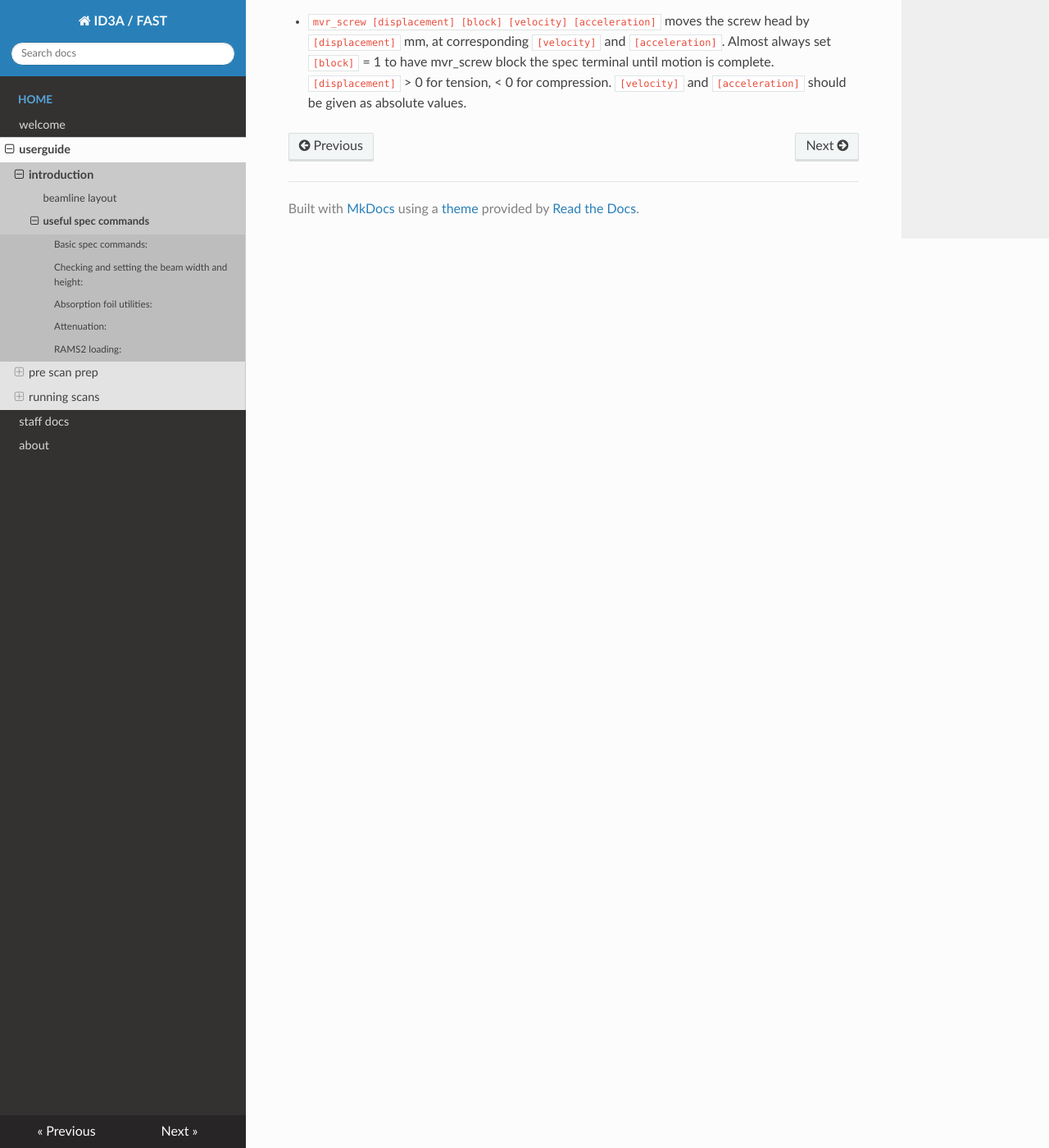
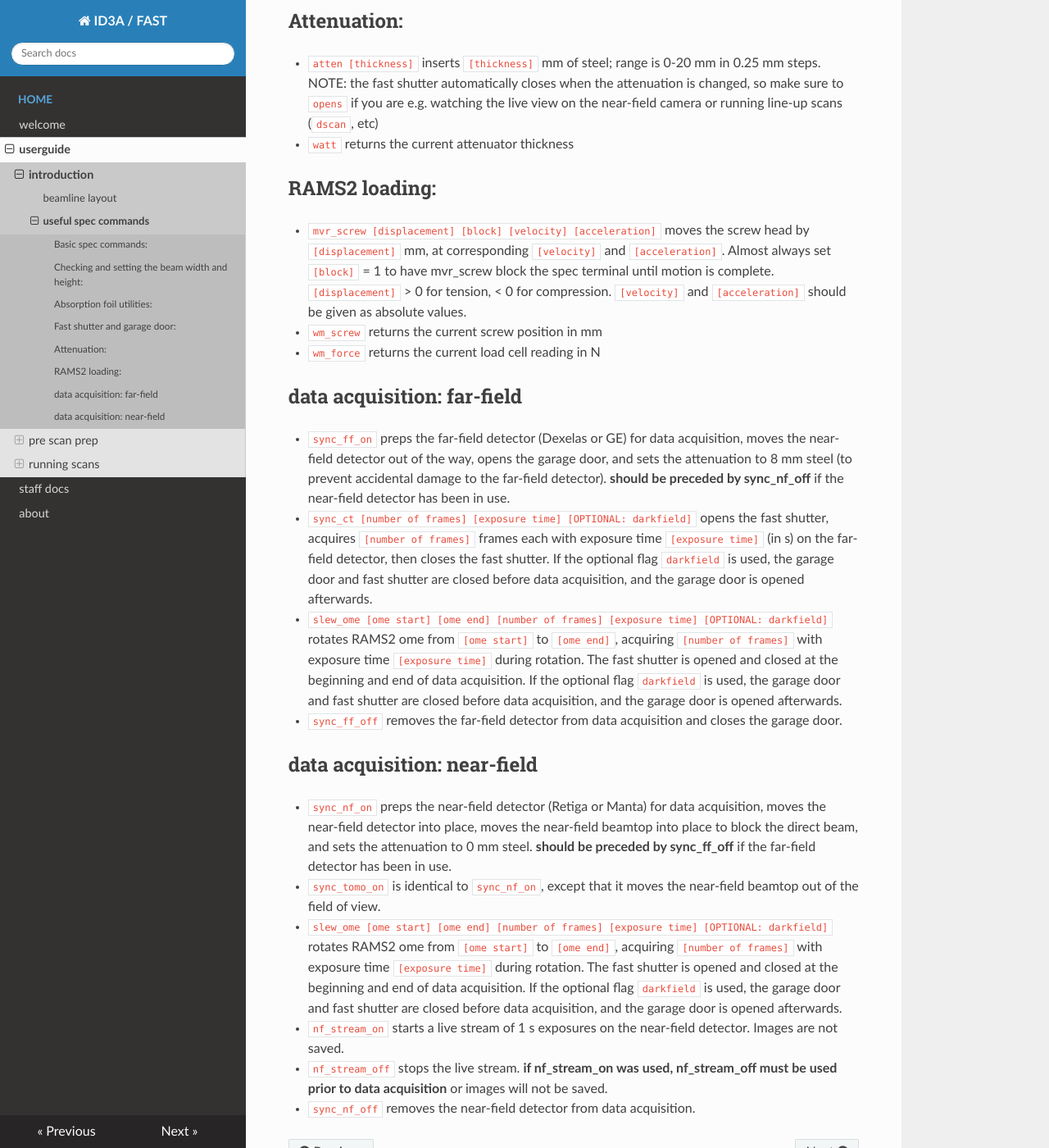
Before and after one commit to ksg52/CHESS-ID3A-FAST, an MkDocs documentation site: the page built from docs/userguide/intro/3a_spec_guide.md, in a window 1280 px wide and 1400 px high, scrolled down 1340 px. Shown: the whole window at 82% size. Built offline with MkDocs 1.6.1, drawn with Linux system fonts in a browser that asks for light colours; nearby versions of some CDN libraries; some of the changed text lies outside the part shown.

Commit message:
Update 3a_spec_guide.md

````diff
--- a/docs/userguide/intro/3a_spec_guide.md
+++ b/docs/userguide/intro/3a_spec_guide.md
@@ -26,12 +26,37 @@ spec.log for a given sample is saved in /nfs/chess/raw/[run cycle ID]/id3a/[user
 -	```set_beam_width``` sets the width of the beam-defining slits
 -	```set_beam_height``` sets the height of the beam-defining slits
 -	similar macros ```get_guard_width```, etc exist to check or set the guard slits (s1t,b,l,r)
+
 ##Absorption foil utilities:
 -	```insert_foil [1,2,3,4]``` inserts Sn (29.200 keV), Pr (41.991 keV), Tb (51.996 keV), Yb (61.332 keV)
 -	```remove_foils``` removes all foils
 -	```where_foils``` tells you what foil is currently in as well as the monochromator energy
+
+##Fast shutter and garage door:
+- ```opens``` opens the fast shutter
+- ```closes``` closes the fast shutter
+- ```open_garage_door``` opens the garage door (lead shield in front of the far-field detector)
+- ```close_garage_door``` closes the garage door
+
 ##Attenuation:
--	```atten [thickness]``` inserts ```[thickness]``` mm of steel; range is 0-20 mm in 0.25 mm steps
--	watt returns the current attenuator thickness
+-	```atten [thickness]``` inserts ```[thickness]``` mm of steel; range is 0-20 mm in 0.25 mm steps. NOTE: the fast shutter automatically closes when the attenuation is changed, so make sure to ```opens``` if you are e.g. watching the live view on the near-field camera or running line-up scans (```dscan```, etc)
+-	```watt``` returns the current attenuator thickness
+
 ##RAMS2 loading:
 -	```mvr_screw [displacement] [block] [velocity] [acceleration]``` moves the screw head by ```[displacement]``` mm, at corresponding ```[velocity]``` and ```[acceleration]```. Almost always set ```[block]``` = 1 to have mvr_screw block the spec terminal until motion is complete. ```[displacement]``` > 0 for tension, < 0 for compression. ```[velocity]``` and ```[acceleration]``` should be given as absolute values.
+-	```wm_screw``` returns the current screw position in mm
+-	```wm_force``` returns the current load cell reading in N
+
+##data acquisition: far-field
+- ```sync_ff_on``` preps the far-field detector (Dexelas or GE) for data acquisition, moves the near-field detector out of the way, opens the garage door, and sets the attenuation to 8 mm steel (to prevent accidental damage to the far-field detector). **should be preceded by sync_nf_off** if the near-field detector has been in use.
+- ```sync_ct [number of frames] [exposure time] [OPTIONAL: darkfield]``` opens the fast shutter, acquires ```[number of frames]``` frames each with exposure time ```[exposure time]``` (in s) on the far-field detector, then closes the fast shutter. If the optional flag ```darkfield``` is used, the garage door and fast shutter are closed before data acquisition, and the garage door is opened afterwards.
+- ```slew_ome [ome start] [ome end] [number of frames] [exposure time] [OPTIONAL: darkfield]``` rotates RAMS2 ome from ```[ome start]``` to ```[ome end]```, acquiring ```[number of frames]``` with exposure time ```[exposure time]``` during rotation. The fast shutter is opened and closed at the beginning and end of data acquisition. If the optional flag ```darkfield``` is used, the garage door and fast shutter are closed before data acquisition, and the garage door is opened afterwards.
+- ```sync_ff_off``` removes the far-field detector from data acquisition and closes the garage door.
+
+##data acquisition: near-field
+- ```sync_nf_on``` preps the near-field detector (Retiga or Manta) for data acquisition, moves the near-field detector into place, moves the near-field beamtop into place to block the direct beam, and sets the attenuation to 0 mm steel. **should be preceded by sync_ff_off** if the far-field detector has been in use.
+- ```sync_tomo_on``` is identical to ```sync_nf_on```, except that it moves the near-field beamtop out of the field of view.
+- ```slew_ome [ome start] [ome end] [number of frames] [exposure time] [OPTIONAL: darkfield]``` rotates RAMS2 ome from ```[ome start]``` to ```[ome end]```, acquiring ```[number of frames]``` with exposure time ```[exposure time]``` during rotation. The fast shutter is opened and closed at the beginning and end of data acquisition. If the optional flag ```darkfield``` is used, the garage door and fast shutter are closed before data acquisition, and the garage door is opened afterwards.
+- ```nf_stream_on``` starts a live stream of 1 s exposures on the near-field detector. Images are not saved.
+- ```nf_stream_off``` stops the live stream. **if nf_stream_on was used, nf_stream_off must be used prior to data acquisition** or images will not be saved.
+- ```sync_nf_off``` removes the near-field detector from data acquisition.
````
